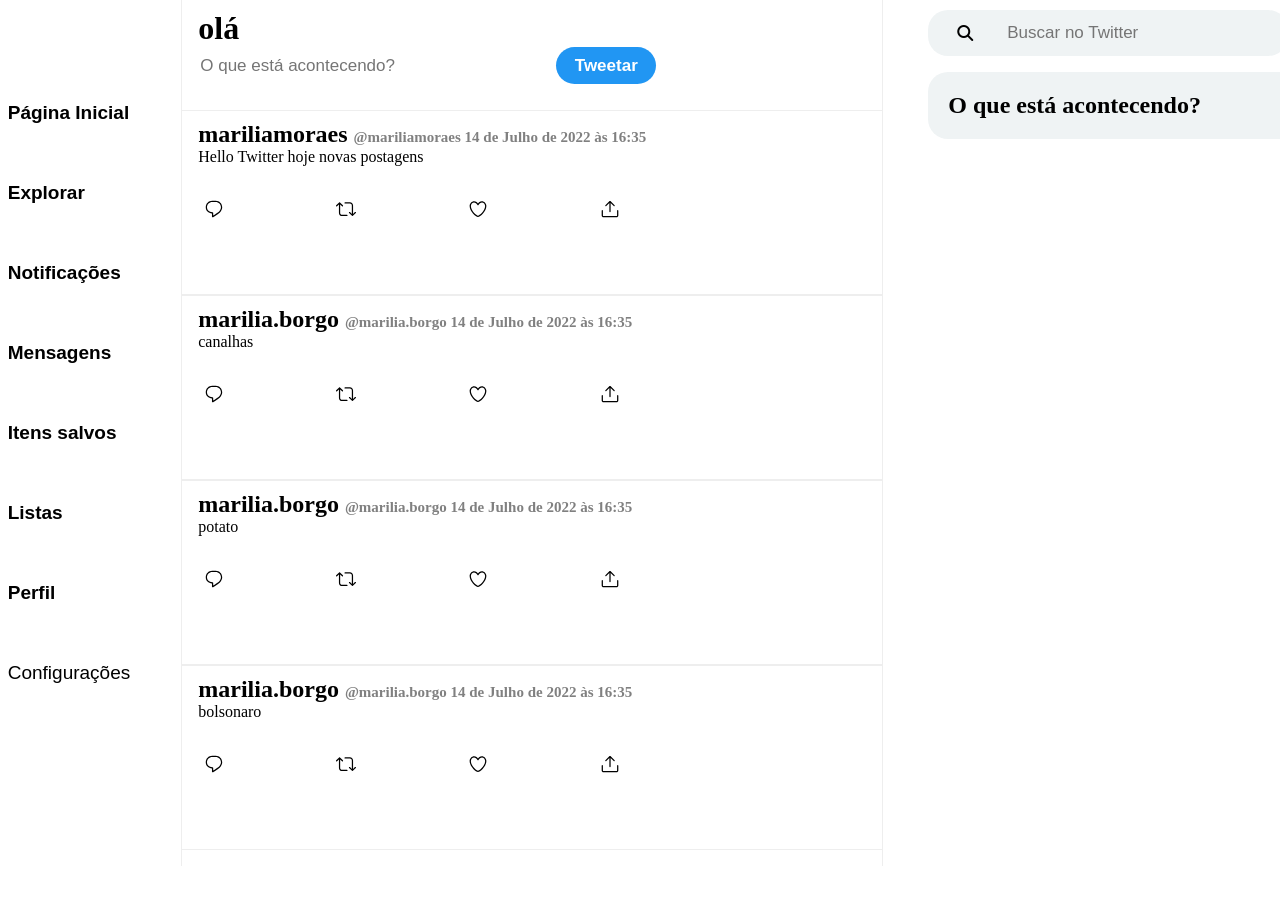
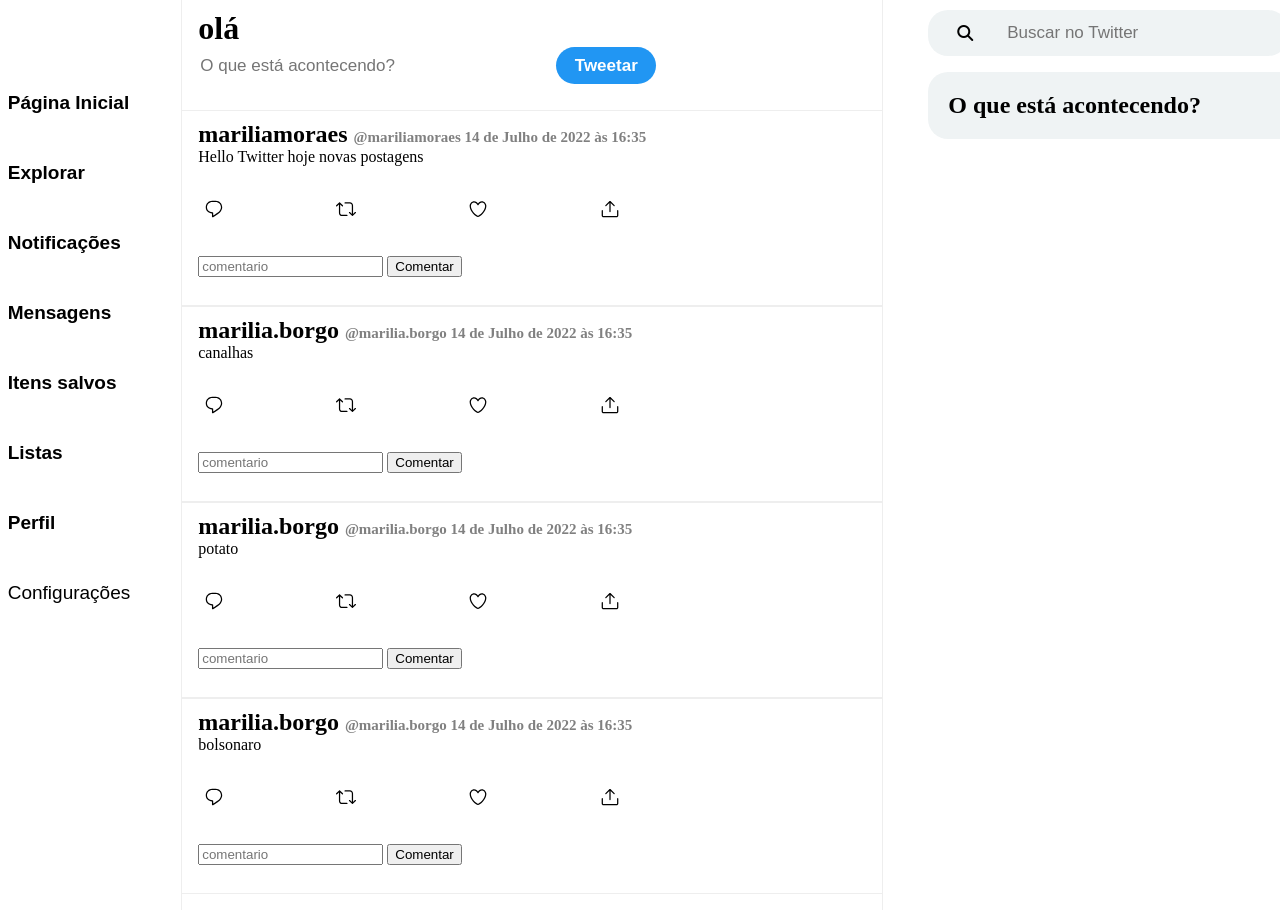
Before and after one commit to marilia-borgo/Django_twitter, a Django app: template post/templates/post/base.html in a window 1280 px wide; the page is wider, and only the part inside the window is pictured. Before the commit the page ends 866 px from the top of that part, so only its background shows below. Run offline with Django 4.2, Linux system fonts and the light colour scheme; the template is opened without the code that fills it: values that come from a table or form of the project are taken from there, others are empty; data comes from the database, SQL or seed files in the repository; some libraries are stand-ins or nearby versions.

Commit message:
feature de comentários adicionada

```diff
--- a/post/static/post/css/styles.css
+++ b/post/static/post/css/styles.css
@@ -37,7 +37,7 @@ button >.fa-gear{
     font-weight: bold;
     align-items: center;
     font-size: 19px;
-    margin-bottom: 35px;
+    margin-bottom: 25px;
     background-color: white;
     cursor: pointer;
 }
--- a/post/templates/post/base.html
+++ b/post/templates/post/base.html
@@ -65,6 +65,11 @@
                                         <button class="explore"><svg viewBox="0 0 24 24" aria-hidden="true" class="tamanho-reactions r-4qtqp9 r-yyyyoo r-1xvli5t r-dnmrzs r-bnwqim r-1plcrui r-lrvibr r-1hdv0qi"><g><path d="M12 21.638h-.014C9.403 21.59 1.95 14.856 1.95 8.478c0-3.064 2.525-5.754 5.403-5.754 2.29 0 3.83 1.58 4.646 2.73.814-1.148 2.354-2.73 4.645-2.73 2.88 0 5.404 2.69 5.404 5.755 0 6.376-7.454 13.11-10.037 13.157H12zM7.354 4.225c-2.08 0-3.903 1.988-3.903 4.255 0 5.74 7.034 11.596 8.55 11.658 1.518-.062 8.55-5.917 8.55-11.658 0-2.267-1.823-4.255-3.903-4.255-2.528 0-3.94 2.936-3.952 2.965-.23.562-1.156.562-1.387 0-.014-.03-1.425-2.965-3.954-2.965z"></path></g></svg></button>
                                         <button class="explore"><svg viewBox="0 0 24 24" data-testid="iconOutgoing" aria-hidden="true" class="tamanho-reactions r-4qtqp9 r-yyyyoo r-1xvli5t r-dnmrzs r-bnwqim r-1plcrui r-lrvibr r-1hdv0qi"><g><path d="M17.53 7.47l-5-5c-.293-.293-.768-.293-1.06 0l-5 5c-.294.293-.294.768 0 1.06s.767.294 1.06 0l3.72-3.72V15c0 .414.336.75.75.75s.75-.336.75-.75V4.81l3.72 3.72c.146.147.338.22.53.22s.384-.072.53-.22c.293-.293.293-.767 0-1.06z"></path><path d="M19.708 21.944H4.292C3.028 21.944 2 20.916 2 19.652V14c0-.414.336-.75.75-.75s.75.336.75.75v5.652c0 .437.355.792.792.792h15.416c.437 0 .792-.355.792-.792V14c0-.414.336-.75.75-.75s.75.336.75.75v5.652c0 1.264-1.028 2.292-2.292 2.292z"></path></g></svg></button>
                                     </div>
+                                    <form action="{% url  'view.comentario' post.id%}" method="post">
+                                        {% csrf_token %}
+                                        <input type="text" name="new_comment" placeholder="comentario">
+                                        <input type="submit" value="Comentar">
+                                    </form>
                                     {% for comentario in comentarios %}
                                         {% if post.id == comentario.id_post_id %}
                                             <h2>{{ comentario.user }}</h2>
--- a/post/urls.py
+++ b/post/urls.py
@@ -8,4 +8,5 @@ urlpatterns = [
     path('logado/new/', PostCreateView.as_view(), name='post_new'),
     path('posts/', views.post_list, name='post_list'),
     path('posts/new_post', views.tweet, name="new.post"),
+    path('logado/<int:post_id>/comentarios', views.comentarios, name='view.comentario'),
 ]
```
Also changed, not shown: post/views.py (+7 -0 lines).
